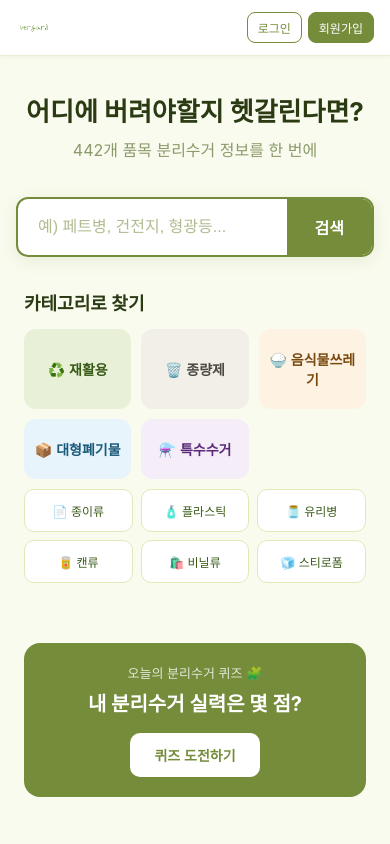
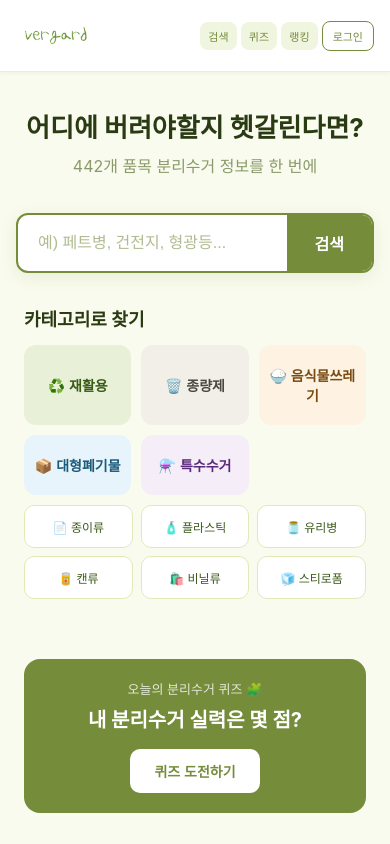
Before and after one commit to Vistablue/vergard-front, a React (Create React App) app: page / in a window 390 px wide. Built offline with nearby package versions, Linux system fonts and the light colour scheme.

Commit message:
reject navbar for mobile

```diff
--- a/src/components/Navbar.css
+++ b/src/components/Navbar.css
@@ -125,39 +125,54 @@
     font-weight: 700;
 }
 
+.mobile-nav-menus {
+    display: none;
+}
+
 @media (max-width: 768px) {
     .navbar {
+        position: sticky;
+        top: 0;
+        z-index: 100;
         padding: 0 16px;
-        height: 56px;
-        gap: 8px;
+        height: 72px;
     }
 
     .navbar-slogan {
         display: none;
-        /* 슬로건 숨기기 */
     }
 
     .navbar-logo {
-        height: 36px;
+        height: 80px;
     }
 
     .navbar-center {
         display: none;
-        /* 메뉴 숨기기 */
     }
 
     .navbar-right {
-        gap: 6px;
-    }
-
-    .nav-btn-outline,
-    .nav-btn-fill {
-        padding: 6px 10px;
-        font-size: 12px;
-        min-width: unset;
+        display: none;
     }
 
     .navbar-divider {
         display: none;
     }
+
+    .mobile-nav-menus {
+        display: flex;
+        gap: 4px;
+        align-items: center;
+    }
+
+    .mobile-nav-menus .nav-menu-btn {
+        padding: 6px 8px;
+        font-size: 11px;
+    }
+
+    .mobile-nav-menus .nav-btn-outline {
+        padding: 6px 10px;
+        font-size: 11px;
+        min-width: unset;
+        white-space: nowrap;
+    }
 }
--- a/src/components/Navbar.tsx
+++ b/src/components/Navbar.tsx
@@ -68,6 +68,17 @@ function Navbar() {
                     </>
                 )}
             </div>
+            {/* 모바일 전용 메뉴 */}
+            <div className="mobile-nav-menus">
+                <button className={`nav-menu-btn ${isActive('/search') ? 'active' : ''}`} onClick={() => navigate('/search')}>검색</button>
+                <button className={`nav-menu-btn ${isActive('/quiz') ? 'active' : ''}`} onClick={() => navigate('/quiz')}>퀴즈</button>
+                <button className={`nav-menu-btn ${isActive('/ranking') ? 'active' : ''}`} onClick={() => navigate('/ranking')}>랭킹</button>
+                {token ? (
+                    <button className="nav-btn-outline" onClick={handleLogout}>로그아웃</button>
+                ) : (
+                    <button className="nav-btn-outline" onClick={() => navigate('/login')}>로그인</button>
+                )}
+            </div>
         </nav>
     );
 }
```
